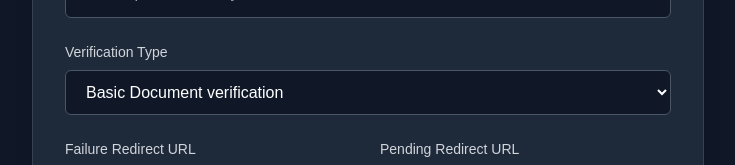
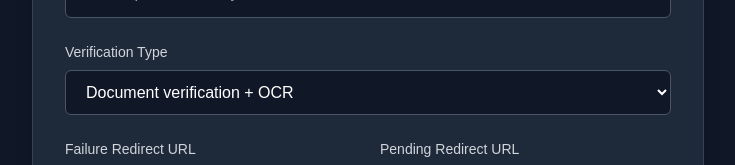
Before and after one commit to tech858/aws_zkyc_test, a Next.js app: page / in a window 1280 px wide. Shown: the part 359-524 px from the top of the page, without its empty margins (272-1007 px from the left). Built offline with nearby package versions, Linux system fonts and the light colour scheme.

Commit message:
new packages

```diff
--- a/app/page.js
+++ b/app/page.js
@@ -63,11 +63,9 @@ export default function Home() {
                 onChange={(e) => setProcessType(e.target.value)}
                 className="w-full px-4 py-3 bg-gray-900 border border-gray-600 rounded-md text-white focus:outline-none focus:ring-1 focus:ring-gray-400 focus:border-gray-400 transition-colors"
               >
-                <option value="">Basic Document verification</option>
                 <option value="OCR">Document verification + OCR</option>
-                <option value="Liveliness">Document verification + Liveliness</option>
-                <option value="Face">Document verification + Facematching</option>
-                <option value="all">Complete verification suite</option>
+                <option value="FaceLive">Document verification + Facematching</option>
+                <option value="IDV">Complete verification suite</option>
               </select>
             </div>
 
--- a/package.json
+++ b/package.json
@@ -12,8 +12,7 @@
     "next": "15.5.0",
     "react": "19.1.0",
     "react-dom": "19.1.0",
-    "zkyc-lfg": "^2.16.0",
-    "zkyc-slt": "^2.7.0"
+    "zkyc-lfg": "^2.17.0"
   },
   "devDependencies": {
     "@eslint/eslintrc": "^3",
```
Also changed, not shown: 1 other file (tests, documents, lock files or other folders).
